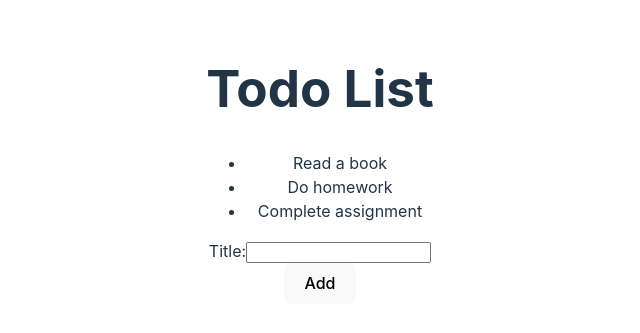
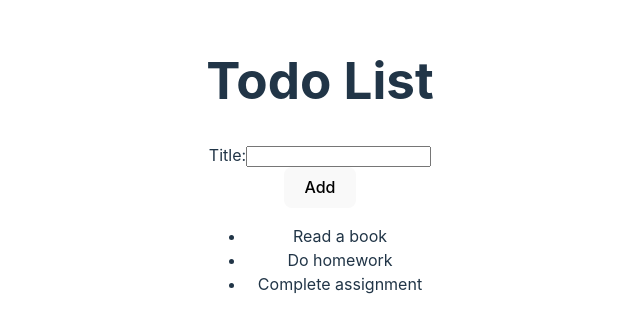
Before and after one commit to AlonaSamoilenko/MY-FIRST-APP, a React (Vite) app: page / in a window 1280 px wide. Shown: the part 235-568 px from the top of the page, without its empty margins (320-960 px from the left). Built offline with nearby package versions, Linux system fonts and the light colour scheme.

Commit message:
Moved AddTodoForm up

```diff
--- a/src/App.jsx
+++ b/src/App.jsx
@@ -9,8 +9,8 @@ function App() {
   return (
     <>
     <h1> Todo List </h1>
+    <AddTodoForm/>
     <TodoList/>
-    <AddTodoForm/>
     </>
   );
 }
```
